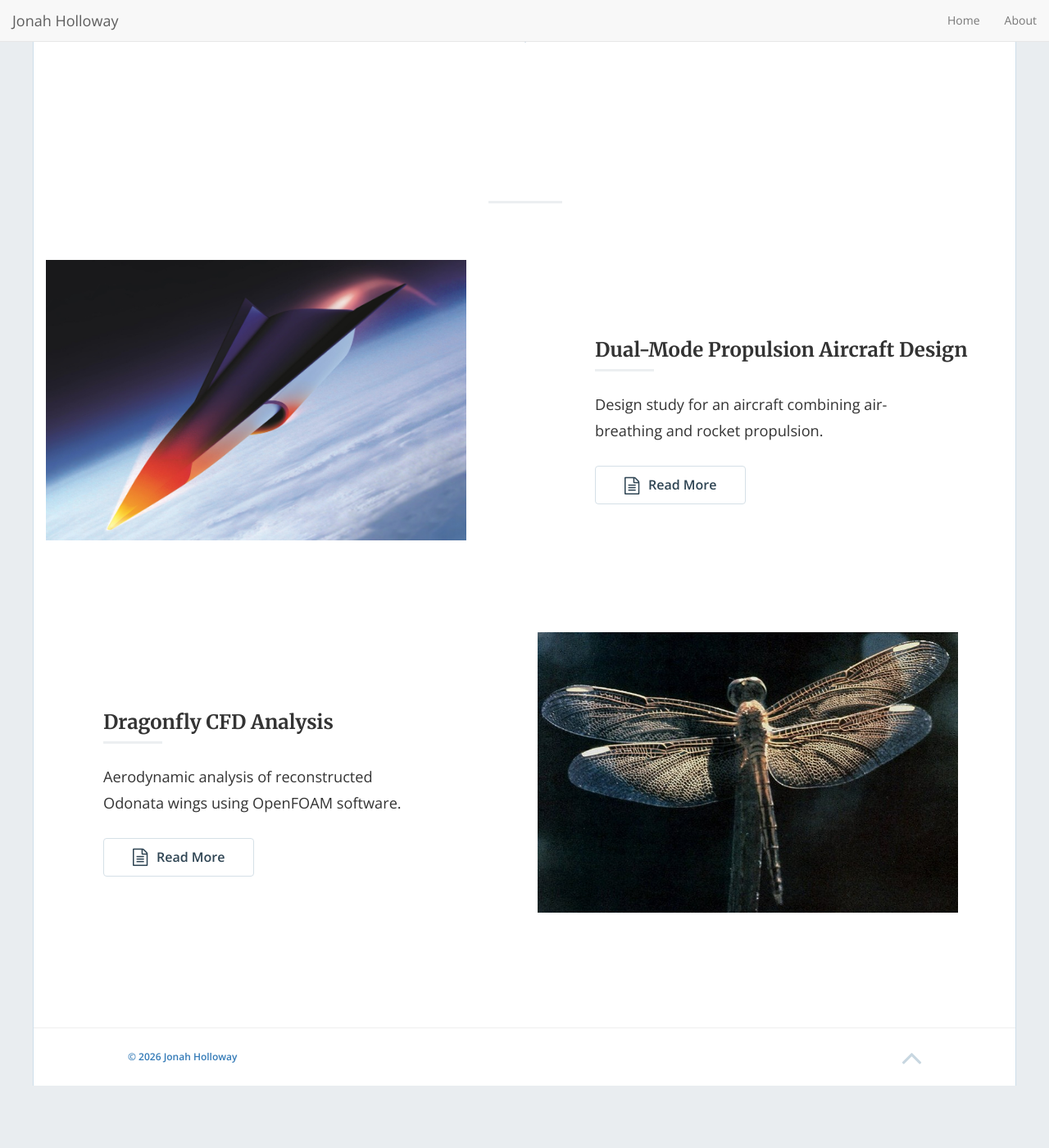
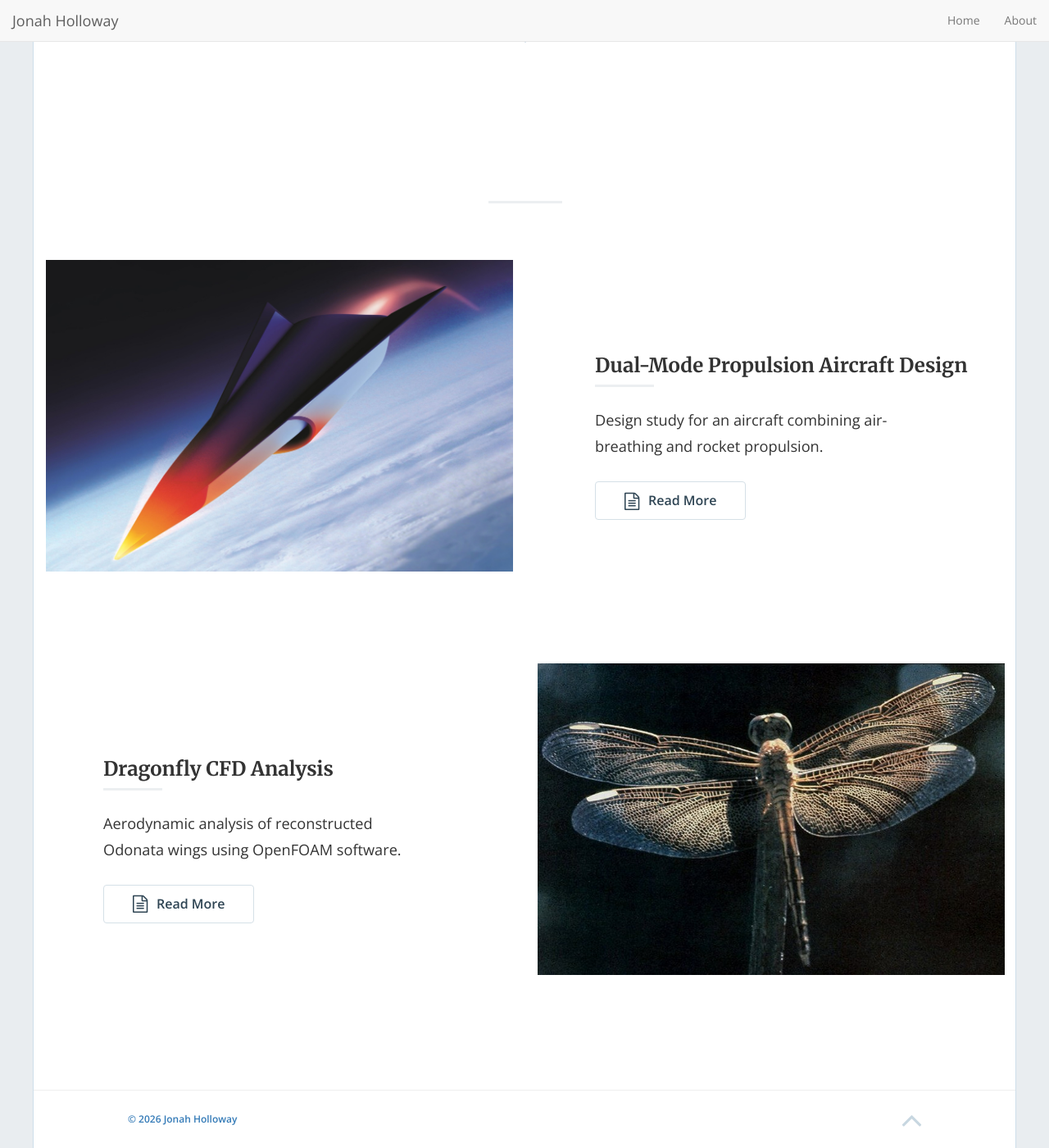
Before and after one commit to jonahholloway/jonahholloway.github.io, a Jekyll site: the page built from index.html, in a window 1280 px wide and 1400 px high, scrolled down 606 px. Shown: the whole window at 82% size. Built offline with Jekyll 4.4.1, drawn with Linux system fonts in a browser that asks for light colours; nearby versions of some CDN libraries; the list of posts is cut into pages by our own code; before the commit the page ends 1930 px from its top, so only the background shows below that.

Commit message:
Update style.scss

```diff
--- a/css/style.scss
+++ b/css/style.scss
@@ -256,9 +256,6 @@ button.btn, input.btn {
     margin-bottom: 2em;
   }
   img.img-responsive {
-	  width: 90%;
-	  height: auto;
-	  object-fit: cover;
     @include bp-xsmall {
       display: none;
     }
```
